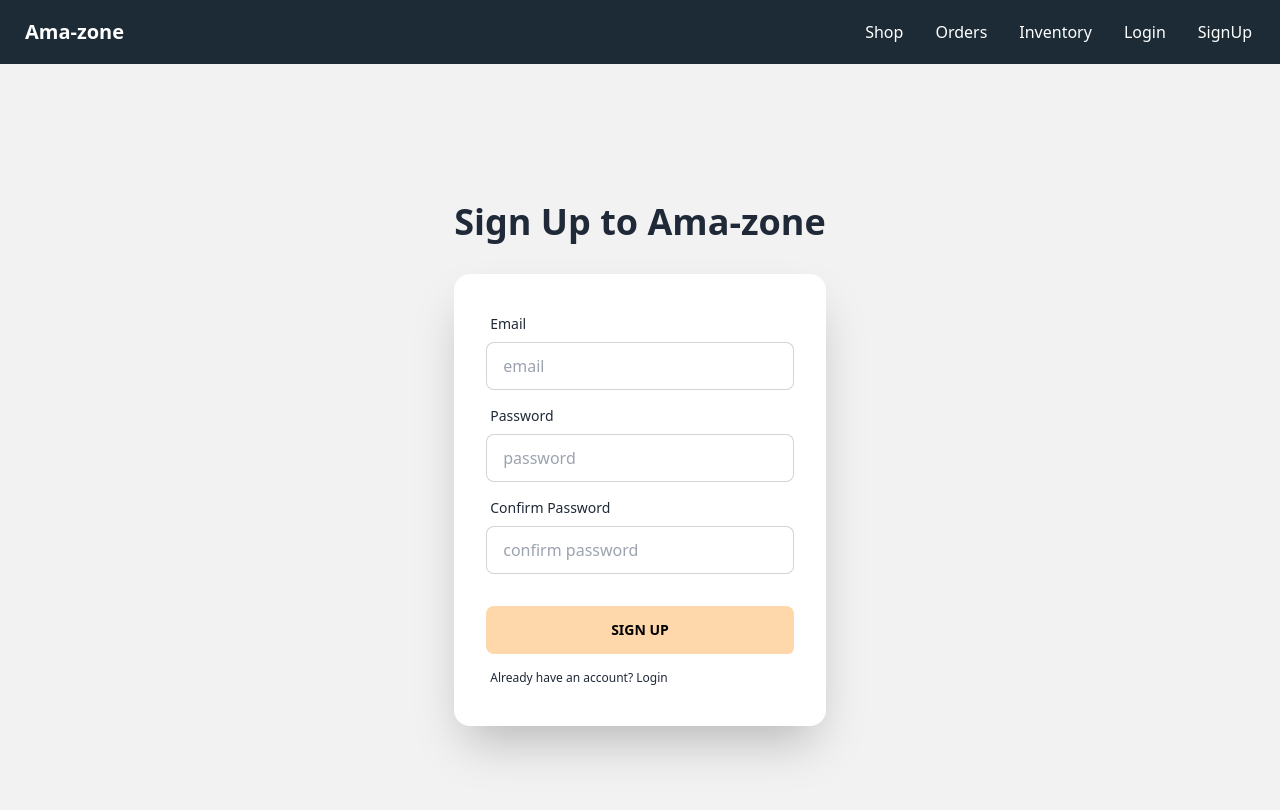
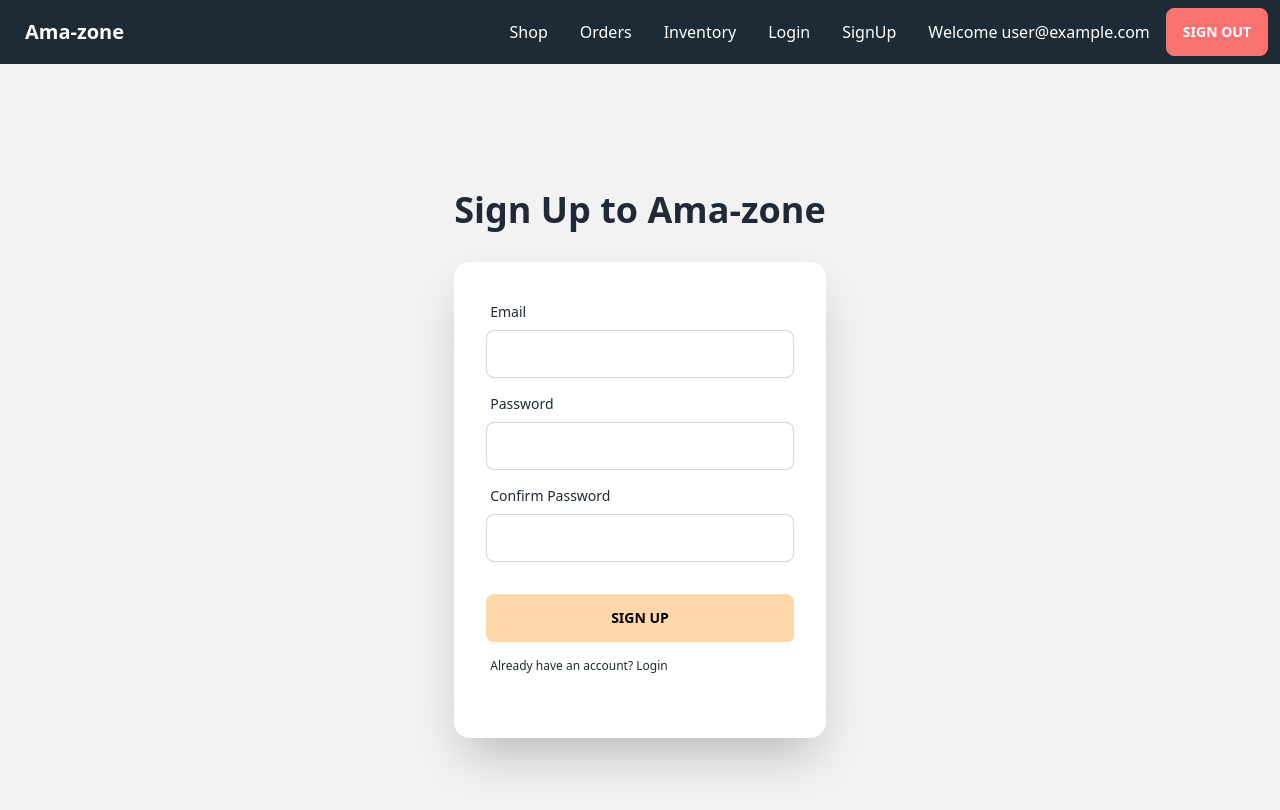
Before and after one commit to Doha0/amazone-clone-app, a React (Vite) app: page /sign-up in a window 1280 px wide. Shown: the top 810 px of the page. Built offline with nearby package versions, Linux system fonts and the light colour scheme; no server answers; sample sign-in values are in the browser's storage.

Commit message:
private route added

```diff
--- /dev/null
+++ b/src/Providers/AuthProvider.jsx
@@ -0,0 +1,50 @@
+import React, { createContext, useEffect, useState } from 'react';
+import { getAuth, createUserWithEmailAndPassword, signInWithEmailAndPassword, signOut, onAuthStateChanged } from "firebase/auth";
+import app from '../firebase/firebase.config';
+
+export const AuthContext = createContext(null);
+
+const AuthProvider = ({ children }) => {
+
+    const [user, setUser] = useState(null);
+
+    const auth = getAuth(app);
+
+    const createUser = (email, password) => {
+        return createUserWithEmailAndPassword(auth, email, password);
+    }
+
+    const signIn = (email, password) => {
+        return signInWithEmailAndPassword(auth, email, password);
+    }
+
+    const logOut = () => {
+        return signOut(auth);
+    }
+
+    // observe change
+    useEffect(() => {
+        const unsubscribe = onAuthStateChanged(auth, (currentUser) => {
+            setUser(currentUser);
+        })
+        // unmount-end of function
+        return () => {
+            return unsubscribe();
+        };
+    }, [])
+
+    const authInfo = {
+        user,
+        createUser,
+        signIn,
+        logOut
+    };
+
+    return (
+        <AuthContext.Provider value={authInfo}>
+            {children}
+        </AuthContext.Provider>
+    );
+};
+
+export default AuthProvider;
--- a/src/components/Header/Header.jsx
+++ b/src/components/Header/Header.jsx
@@ -1,9 +1,20 @@
-import React from 'react';
+import React, { useContext } from 'react';
 import './Header.css'
 import logo from '../../images/Logo.svg'
 import { Link } from 'react-router-dom';
+import { AuthContext } from '../../Providers/AuthProvider';
 
 const Header = () => {
+
+    const { user, logOut } = useContext(AuthContext);
+    console.log(user);
+
+    const handelLogOut = () => {
+        logOut()
+            .then((result) => { })
+            .catch(error => { console.log(error) })
+    }
+
     return (
         <div className='header'>
             <nav className="container mx-auto navbar">
@@ -18,6 +29,9 @@ const Header = () => {
                         <li><Link to='/inventory' >Inventory</Link></li>
                         <li><Link to='/login' >Login</Link></li>
                         <li><Link to='/sign-up' >SignUp</Link></li>
+                        {user && <li> <p>Welcome {user.email}</p> <button
+                            onClick={handelLogOut} className="btn btn-error">Sign Out</button>
+                        </li>}
 
                     </ul>
                 </div>
--- a/src/components/Login/Login.jsx
+++ b/src/components/Login/Login.jsx
@@ -1,7 +1,29 @@
-import React from 'react';
+import React, { useContext } from 'react';
 import { Link } from 'react-router-dom';
+import { AuthContext } from '../../Providers/AuthProvider';
 
 const Login = () => {
+
+    const { signIn } = useContext(AuthContext);
+
+    const handelLogin = (event) => {
+        event.preventDefault();
+        const form = event.target;
+        const email = form.email.value;
+        const password = form.password.value;
+        // console.log(email, password);
+
+        signIn(email, password)
+            .then(result => {
+                const loggedUser = result.user;
+                console.log(loggedUser);
+                form.reset();
+            })
+            .catch(error => {
+                const errorMessage = error.message;
+                console.log(errorMessage);
+            })
+    }
     return (
         <div className="hero min-h-screen bg-base-200">
             <div className="hero-content flex-col">
@@ -9,18 +31,18 @@ const Login = () => {
                     <h1 className="text-4xl font-bold mb-4">Login to Ama-Zone!</h1>
                 </div>
                 <div className="card flex-shrink-0 w-full max-w-sm shadow-2xl bg-base-100">
-                    <div className="card-body">
+                    <form onSubmit={handelLogin} className="card-body">
                         <div className="form-control">
                             <label className="label">
                                 <span className="label-text">Email</span>
                             </label>
-                            <input type="text" name='email' placeholder="email" className="input input-bordered" required />
+                            <input type="text" name='email' className="input input-bordered" required />
                         </div>
                         <div className="form-control">
                             <label className="label">
                                 <span className="label-text">Password</span>
                             </label>
-                            <input type="password" name='password' placeholder="password" className="input input-bordered" required />
+                            <input type="text" name='password' className="input input-bordered" required />
 
                         </div>
                         <div className="form-control mt-6">
@@ -29,7 +51,7 @@ const Login = () => {
                         <label className="label">
                             <Link to='/sign-up' className="label-text-alt link link-hover">New to Ama-Zone? Create An Account</Link>
                         </label>
-                    </div>
+                    </form>
                 </div>
             </div>
         </div>
--- /dev/null
+++ b/src/components/Routes/PrivateRoute.jsx
@@ -0,0 +1,13 @@
+import React, { useContext } from 'react';
+import { AuthContext } from '../../Providers/AuthProvider';
+import { Navigate } from 'react-router-dom';
+
+const PrivateRoute = ({ children }) => {
+    const { user } = useContext(AuthContext);
+    if (user) {
+        return children;
+    }
+    return <Navigate to='/login'></Navigate>
+};
+
+export default PrivateRoute;
--- a/src/components/SignUp/SignUp.jsx
+++ b/src/components/SignUp/SignUp.jsx
@@ -1,7 +1,44 @@
-import React from 'react';
+import React, { useContext, useState } from 'react';
 import { Link } from 'react-router-dom';
+import { AuthContext } from '../../Providers/AuthProvider';
 
 const SignUp = () => {
+    const [error, setError] = useState('')
+
+    const { createUser } = useContext(AuthContext);
+
+    const handelSignUp = (event) => {
+        event.preventDefault();
+
+        const form = event.target;
+        const email = form.email.value;
+        const password = form.password.value;
+        const confirmPass = form.confirm.value;
+        // console.log(email, password, confirmPass);
+
+        setError('');
+        if (password != confirmPass) {
+            setError('Your password did not match');
+            return;
+        }
+        else if (password.length < 6) {
+            setError('Please enter at least 6 character');
+            return;
+        }
+
+        createUser(email, password)
+            .then((result) => {
+                const loggedUser = result.user;
+                console.log(loggedUser);
+            })
+            .catch((error) => {
+                const errorMessage = error.message;
+                console.log(errorMessage);
+                setError(errorMessage);
+            });
+
+    }
+
     return (
         <div className="hero min-h-screen bg-base-200">
             <div className="hero-content flex-col">
@@ -9,25 +46,25 @@ const SignUp = () => {
                     <h1 className="text-4xl font-bold mb-4">Sign Up to Ama-zone</h1>
                 </div>
                 <div className="card flex-shrink-0 w-full max-w-sm shadow-2xl bg-base-100">
-                    <div className="card-body">
+                    <form onSubmit={handelSignUp} className="card-body">
                         <div className="form-control">
                             <label className="label">
                                 <span className="label-text">Email</span>
                             </label>
-                            <input type="text" name='email' placeholder="email" className="input input-bordered" required />
+                            <input type="text" name='email' className="input input-bordered" required />
                         </div>
                         <div className="form-control">
                             <label className="label">
                                 <span className="label-text">Password</span>
                             </label>
-                            <input type="password" name='password' placeholder="password" className="input input-bordered" required />
+                            <input type="text" name='password' className="input input-bordered" required />
 
                         </div>
                         <div className="form-control">
                             <label className="label">
                                 <span className="label-text">Confirm Password</span>
                             </label>
-                            <input type="password" name='confirm' placeholder="confirm password" className="input input-bordered" required />
+                            <input type="text" name='confirm' className="input input-bordered" required />
 
                         </div>
                         <div className="form-control mt-6">
@@ -36,7 +73,10 @@ const SignUp = () => {
                         <label className="label">
                             <Link to='/login' className=" label-text-alt link link-hover">Already have an account? Login</Link>
                         </label>
-                    </div>
+                        <label className="label">
+                            <p className="text-red-700">{error} </p>
+                        </label>
+                    </form>
                 </div>
             </div>
         </div>
```
Also changed, not shown: src/main.jsx (+6 -2 lines).
